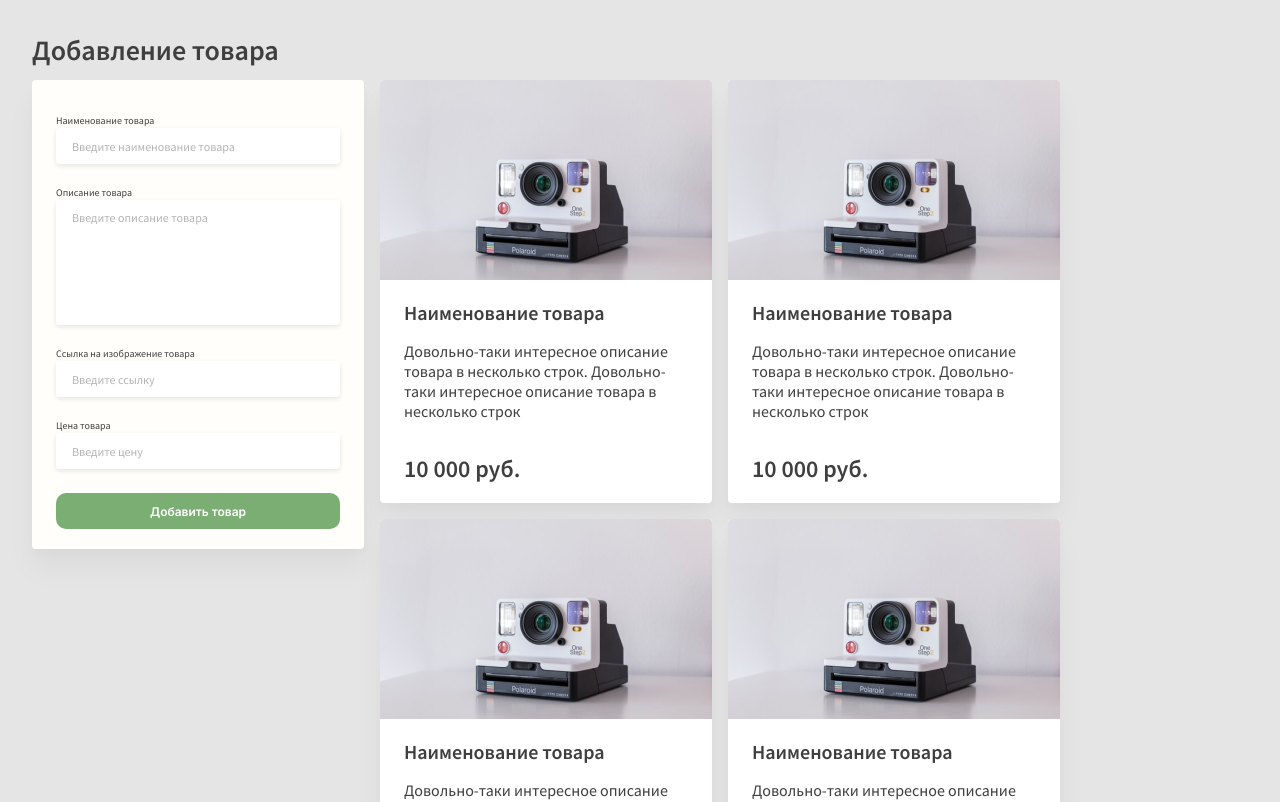
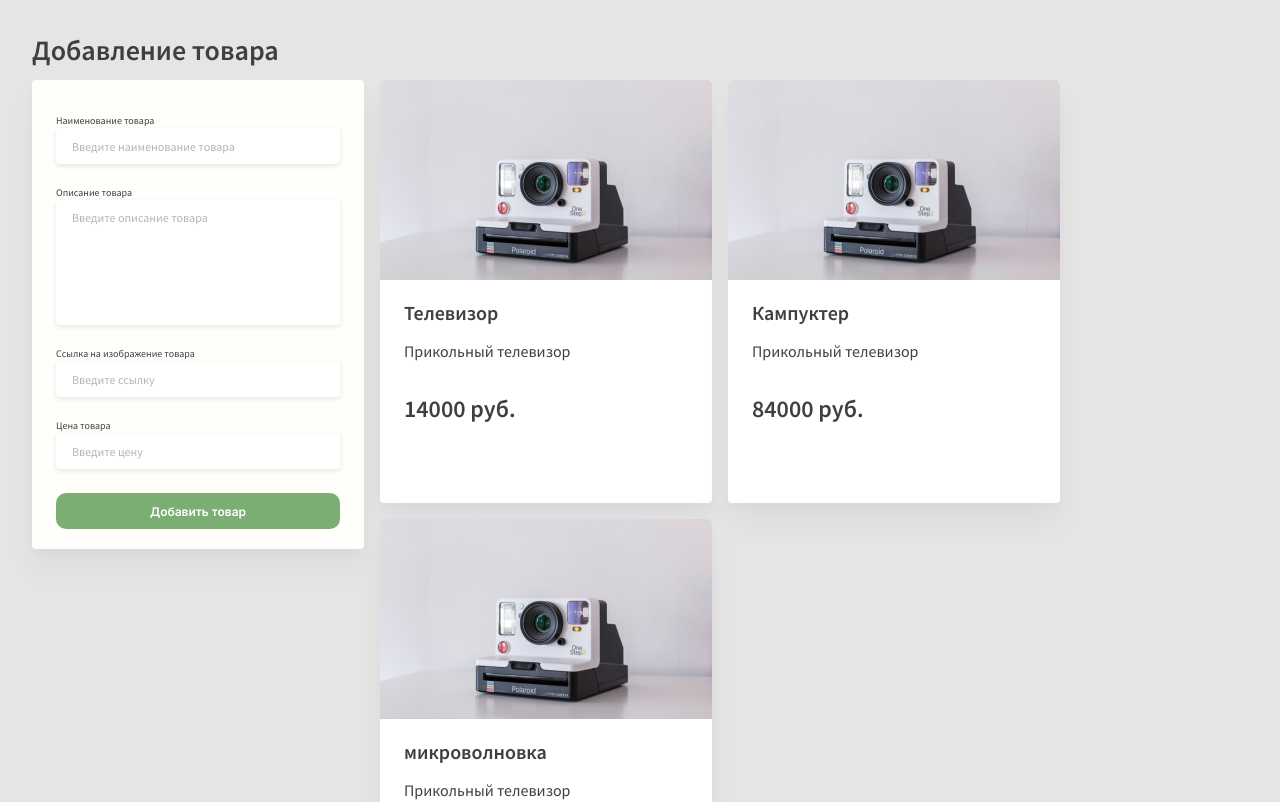
Before and after one commit to fundamentum71/test-project-for-job-1, a React (Create React App) app: page / in a window 1280 px wide. Shown: the top 802 px of the page. Built offline with nearby package versions, Linux system fonts and the light colour scheme.

Commit message:
added function onDelete

```diff
--- a/src/components/app/App.js
+++ b/src/components/app/App.js
@@ -1,8 +1,49 @@
+import { Component } from 'react';
 import ProductSort from '../productSort/ProductSort';
 import ProductAdd from '../productAdd/ProductAdd';
 import ProductList from '../productList/ProductList';
 
-function App() {
+class App extends Component {
+	constructor(props) {
+		super(props);
+		this.state = {
+			data: [
+				{
+					id: 1,
+					title: 'Телевизор',
+					desc: 'Прикольный телевизор',
+					//ref: 'https://www.lg.com/ru/images/televisions/md07528692/gallery/Medium_01.jpg',
+					price: 14000,
+				},
+				{
+					id: 2,
+					title: 'Кампуктер',
+					desc: 'Прикольный телевизор',
+					//ref: 'https://bq.ru/upload/iblock/b6a/front.jpg',
+					price: 84000,
+				},
+				{
+					id: 3,
+					title: 'микроволновка',
+					desc: 'Прикольный телевизор',
+					//ref: 'https://bq.ru/upload/iblock/b6a/front.jpg',
+					price: 4000,
+				},
+			],
+		};
+		this.maxId = 4;
+	}
+
+	deleteItem = (id) => {
+		this.setState(({ data }) => {
+			return {
+				data: data.filter((item) => item.id !== id),
+			};
+		});
+	};
+
+	render() {
+		const { data } = this.state;
 		return (
 			<div className="App">
 				<header>
@@ -14,11 +55,12 @@ function App() {
 						<ProductAdd />
 					</div>
 					<div>
-					<ProductList />
+						<ProductList data={data} onDelete={this.deleteItem} />
 					</div>
 				</main>
 			</div>
 		);
 	}
+}
 
 export default App;
--- a/src/components/productList/ProductList.js
+++ b/src/components/productList/ProductList.js
@@ -1,17 +1,15 @@
 import ProductListItem from '../productListItem/ProductListItem';
 import './productList.scss';
 
-const ProductList = () => {
-	return (
-		<ul className="product__list">
-			<ProductListItem />
-			<ProductListItem />
-			<ProductListItem />
-			<ProductListItem />
-			<ProductListItem />
-			<ProductListItem />
-		</ul>
-	);
+const ProductList = ({ data, onDelete }) => {
+	const element = data.map((item) => {
+		const { id, ...itemProps } = item;
+		return (
+			<ProductListItem key={id} {...itemProps} onDelete={() => onDelete(id)} />
+		);
+	});
+
+	return <ul className="product__list">{element}</ul>;
 };
 
 export default ProductList;
--- a/src/components/productListItem/ProductListItem.js
+++ b/src/components/productListItem/ProductListItem.js
@@ -2,20 +2,17 @@ import './productListItem.scss';
 import trash from '../../resources/img/trash.svg';
 import example from '../../resources/img/example.png';
 
-const ProductListItem = () => {
+const ProductListItem = ({ title, desc, ref, price, onDelete }) => {
 	return (
 		<li className="product__list-item">
 			<div className="item__img">
 				<img src={example} alt="product" />
 			</div>
 			<div className="item__wrapper">
-				<h2 className="item__title">Наименование товара</h2>
-				<div className="item__descr">
-					Довольно-таки интересное описание товара в несколько строк.
-					Довольно-таки интересное описание товара в несколько строк
-				</div>
-				<div className="item__price">10 000 руб.</div>
-				<button className="item__delete">
+				<h2 className="item__title">{title}</h2>
+				<div className="item__descr">{desc}</div>
+				<div className="item__price">{price} руб.</div>
+				<button className="item__delete" onClick={onDelete}>
 					<img src={trash} alt="trash" />
 				</button>
 			</div>
```
Lines whose indentation alone changed are shown as unchanged.
